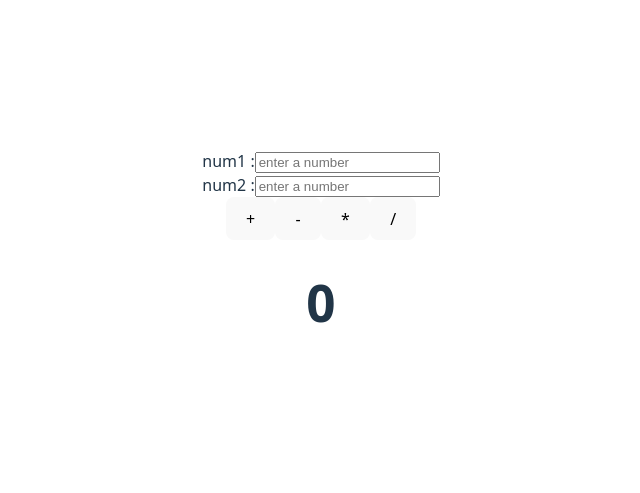
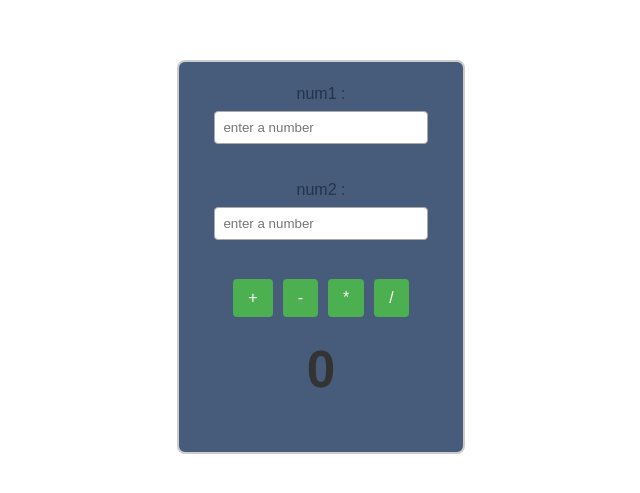
Before and after one commit to Eb1n-Babu/calculator_React, a React (Vite) app: page / in a window 1280 px wide. Shown: the part 143-636 px from the top of the page, without its empty margins (319-959 px from the left). Built offline with nearby package versions, Linux system fonts and the light colour scheme.

Commit message:
style: update calculator background with elegant soft tones for improved UI

```diff
--- /dev/null
+++ b/src/components/Calculator.css
@@ -0,0 +1,43 @@
+.calculator {
+    max-width: 300px;
+    margin: 40px auto;
+    padding: 20px;
+    border: 2px solid #ccc;
+    border-radius: 8px;
+    background-color: #475C7A;
+    text-align: center;
+    font-family: sans-serif;
+}
+
+.calculator label {
+    display: block;
+    margin-bottom: 10px;
+}
+
+.calculator input {
+    padding: 8px;
+    width: 80%;
+    margin-top: 5px;
+    border: 1px solid #aaa;
+    border-radius: 4px;
+}
+
+.calculator button {
+    margin: 5px;
+    padding: 10px 15px;
+    font-size: 16px;
+    border: none;
+    border-radius: 4px;
+    background-color: #4CAF50;
+    color: white;
+    cursor: pointer;
+}
+
+.calculator button:hover {
+    background-color: #45a049;
+}
+
+.calculator h1 {
+    margin-top: 20px;
+    color: #333;
+}
--- a/src/components/Calculator.jsx
+++ b/src/components/Calculator.jsx
@@ -1,4 +1,6 @@
+import './Calculator.css';
 import React from 'react';
+
 
 function Calculator() {
     const [num, setNum] = React.useState({num1: 0, num2: 0,sum: 0,sub: 0,div: 0,mul: 0});
@@ -8,7 +10,7 @@ function Calculator() {
     }
 
     return (
-        <div>
+        <div className="calculator">
             <label>num1 :<input name="num1" type="text" placeholder="enter a number" onChange={onchange} /></label><br/>
             <label>num2 :<input name="num2" type="text" placeholder="enter a number" onChange={onchange} /></label><br/>
             <button onClick={()=>setNum({...num,sum:parseFloat(num.num1)+parseFloat(num.num2)})}>+</button>
```
